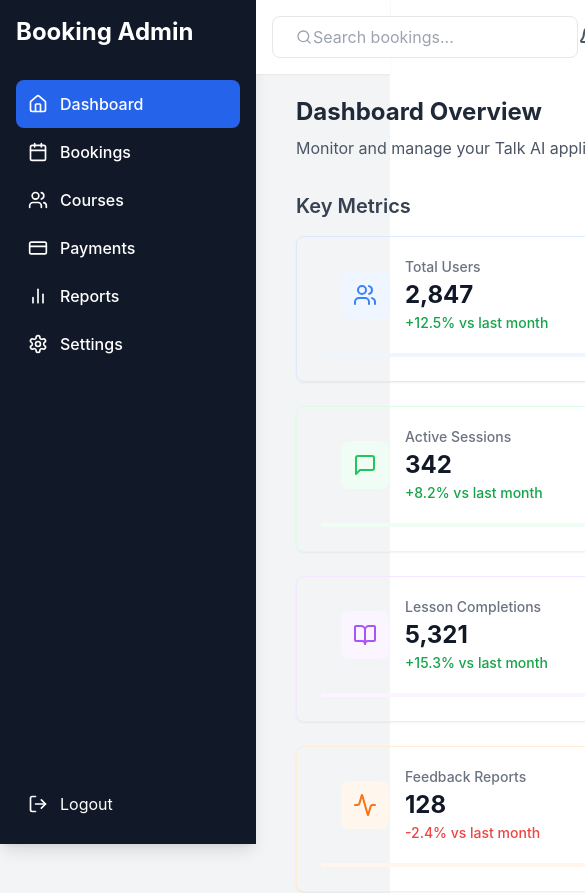
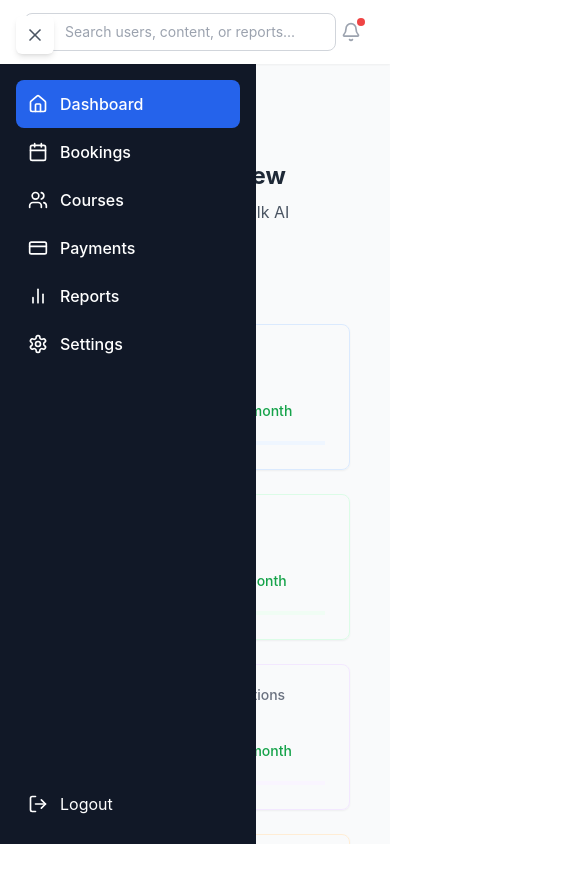
Before and after one commit to ThinhJun0963/SpeakAI-WebApp, a React (Vite) app in the folder WebApp/speaking-ai/: page / in a window 390 px wide. Shown: the top 893 px of the page, 585 px wide, since content can reach past the window. After the commit the page ends 844 px from the top, so only its background shows below. Built offline with nearby package versions, Linux system fonts and the light colour scheme.

Commit message:
Refactor: Update AdminPage

```diff
--- a/WebApp/speaking-ai/index.html
+++ b/WebApp/speaking-ai/index.html
@@ -4,7 +4,7 @@
 <head>
   <meta charset="UTF-8" />
   <meta name="viewport" content="width=device-width, initial-scale=1.0" />
-  <title>Your App</title>
+  <title>Speaking AI</title>
 </head>
 
 <body>
--- a/WebApp/speaking-ai/src/pages/AdminPage.jsx
+++ b/WebApp/speaking-ai/src/pages/AdminPage.jsx
@@ -1,26 +1,31 @@
-import React from "react";
+import React, { useState } from "react";
+import Header from "../components/dashboard/Header";
+import { userStats, recentActivity } from "../data/dashboardData";
+import { X } from "lucide-react";
+import Sidebar from "../components/layout/Sidebar";
+import DashboardPage from "./DashboardHome";
 import { Outlet } from "react-router-dom";
 
-import Header from "../components/layout/Header";
-import Sidebar from "../components/layout/Sidebar";
+const AdminDashboard = () => {
+  const [sidebarOpen, setSidebarOpen] = useState(true);
 
-const AdminPage = () => {
   return (
-    <div className="min-h-screen flex bg-gray-100">
-      {/* Fixed Sidebar */}
-      <div className="fixed inset-y-0 left-0 w-64 bg-white shadow-lg">
-        <Sidebar />
-      </div>
+    <div className="flex h-screen bg-gray-50">
+      {/* Mobile sidebar toggle */}
+      <MobileToggle sidebarOpen={sidebarOpen} setSidebarOpen={setSidebarOpen} />
 
-      {/* Main Content Area */}
-      <div className="flex-1 ml-64">
-        {" "}
-        {/* ml-64 to offset fixed sidebar */}
-        {/* Fixed Header */}
-        <div className="fixed top-0 right-0 left-64 h-16 bg-white shadow-sm z-10">
-          <Header />
-        </div>
-        {/* Main Content with proper padding */}
+      {/* Sidebar */}
+      <Sidebar />
+
+      {/* Main content */}
+      <div
+        className={`flex-1 overflow-auto transition-all duration-300 ${
+          sidebarOpen ? "lg:ml-64" : "ml-0"
+        }`}
+      >
+        {/* Header */}
+        <Header />
+
         <main className="pt-16 p-6 min-h-screen overflow-auto">
           <Outlet />
         </main>
@@ -29,4 +34,16 @@ const AdminPage = () => {
   );
 };
 
-export default AdminPage;
+// Mobile Toggle Component
+const MobileToggle = ({ sidebarOpen, setSidebarOpen }) => (
+  <div className="lg:hidden fixed top-4 left-4 z-50">
+    <button
+      onClick={() => setSidebarOpen(!sidebarOpen)}
+      className="p-2 rounded-md bg-white shadow-md text-gray-600 hover:text-blue-600 focus:outline-none"
+    >
+      {sidebarOpen ? <X size={20} /> : <Menu size={20} />}
+    </button>
+  </div>
+);
+
+export default AdminDashboard;
--- a/WebApp/speaking-ai/src/pages/course/CoursePage.jsx
+++ b/WebApp/speaking-ai/src/pages/course/CoursePage.jsx
@@ -8,7 +8,6 @@ const CoursePage = () => {
   const handleCourseCreate = (courseData) => {
     console.log("Created course:", courseData);
     setIsCreating(false);
-    // API call to create course here
   };
 
   return (
```
Also changed, not shown: WebApp/speaking-ai/src/App.jsx (+0 -8 lines).
